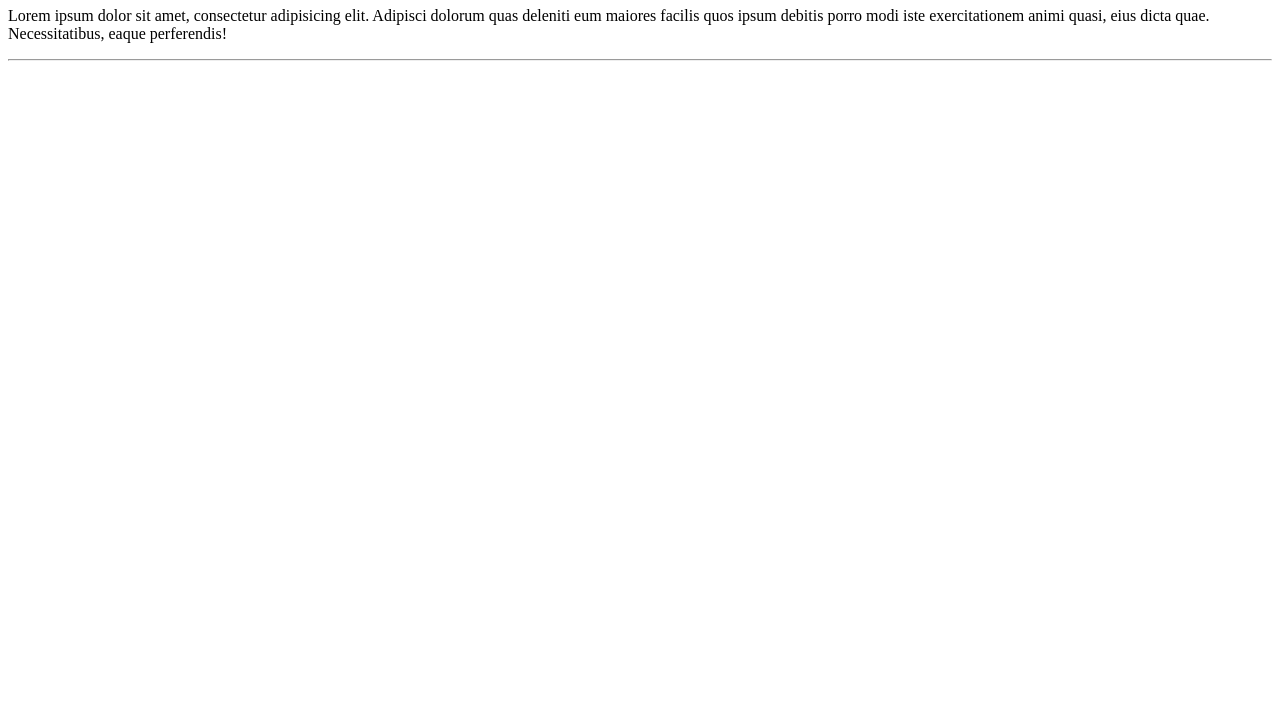
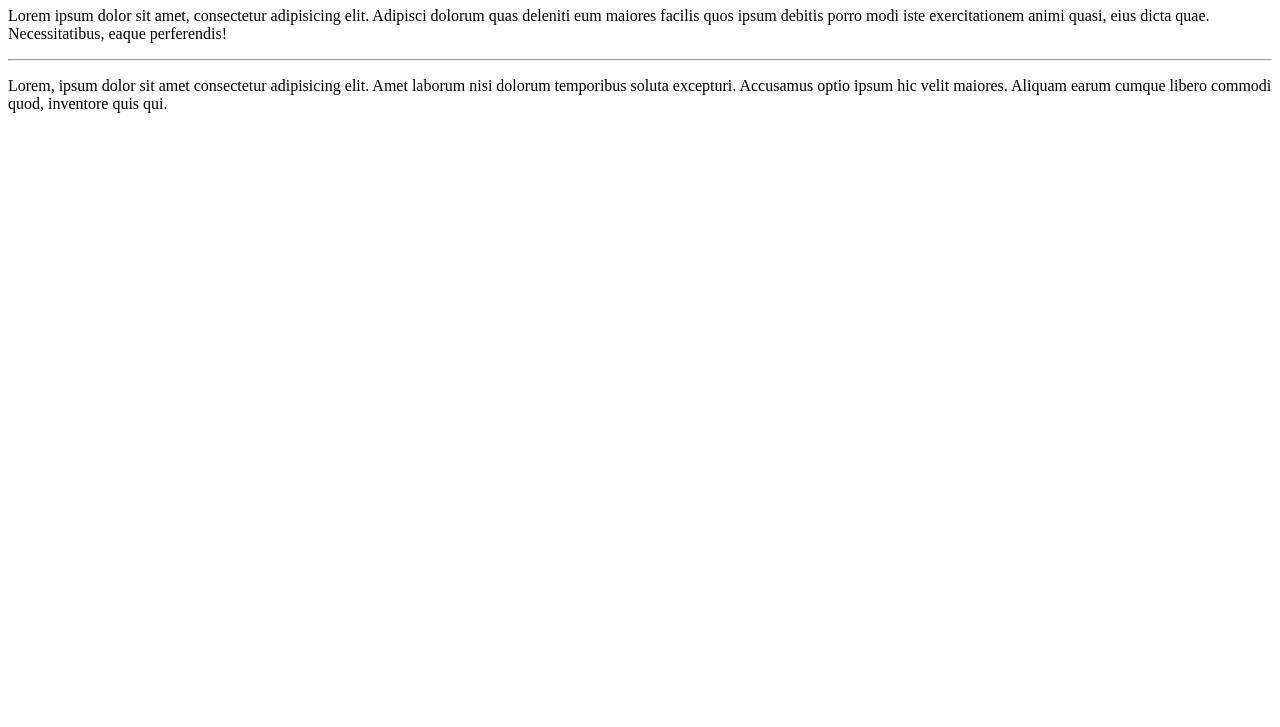
Before and after one commit to robertofr/Ola-Mundo, a plain HTML site: page site-exemplo/index.html in a window 1280 px wide. Shown: the part 73-800 px from the top of the page. Drawn offline with Linux system fonts and the light colour scheme.

Commit message:
Adicionei um parágrafo

```diff
--- a/site-exemplo/index.html
+++ b/site-exemplo/index.html
@@ -10,5 +10,7 @@
     <h1>Olá, Mundo!</h1>
     <p>Lorem ipsum dolor sit amet, consectetur adipisicing elit. Adipisci dolorum quas deleniti eum maiores facilis quos ipsum debitis porro modi iste exercitationem animi quasi, eius dicta quae. Necessitatibus, eaque perferendis!</p>
     <hr>
+    <p>Lorem, ipsum dolor sit amet consectetur adipisicing elit. Amet laborum nisi dolorum temporibus soluta excepturi. Accusamus optio ipsum hic velit maiores. Aliquam earum cumque libero commodi quod, inventore quis qui.</p>
+
 </body>
 </html>
```
